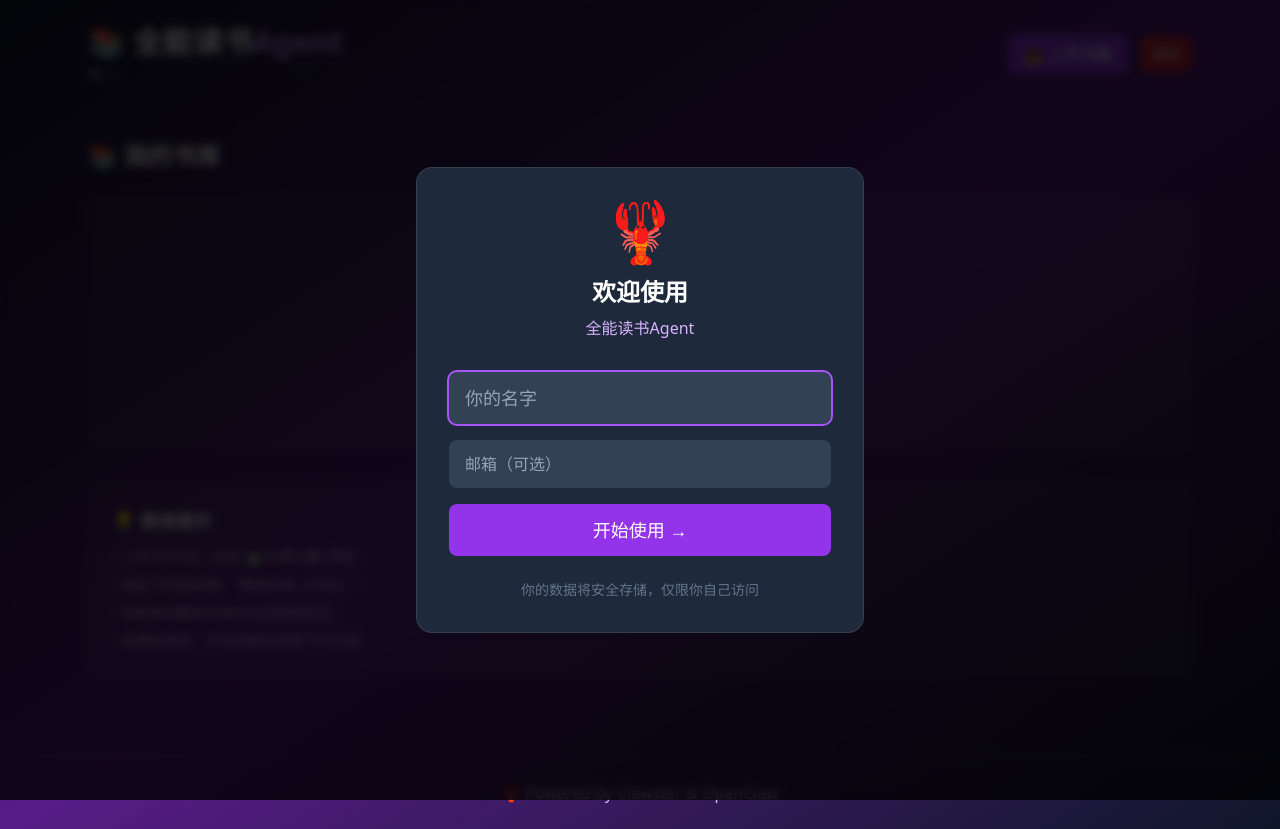
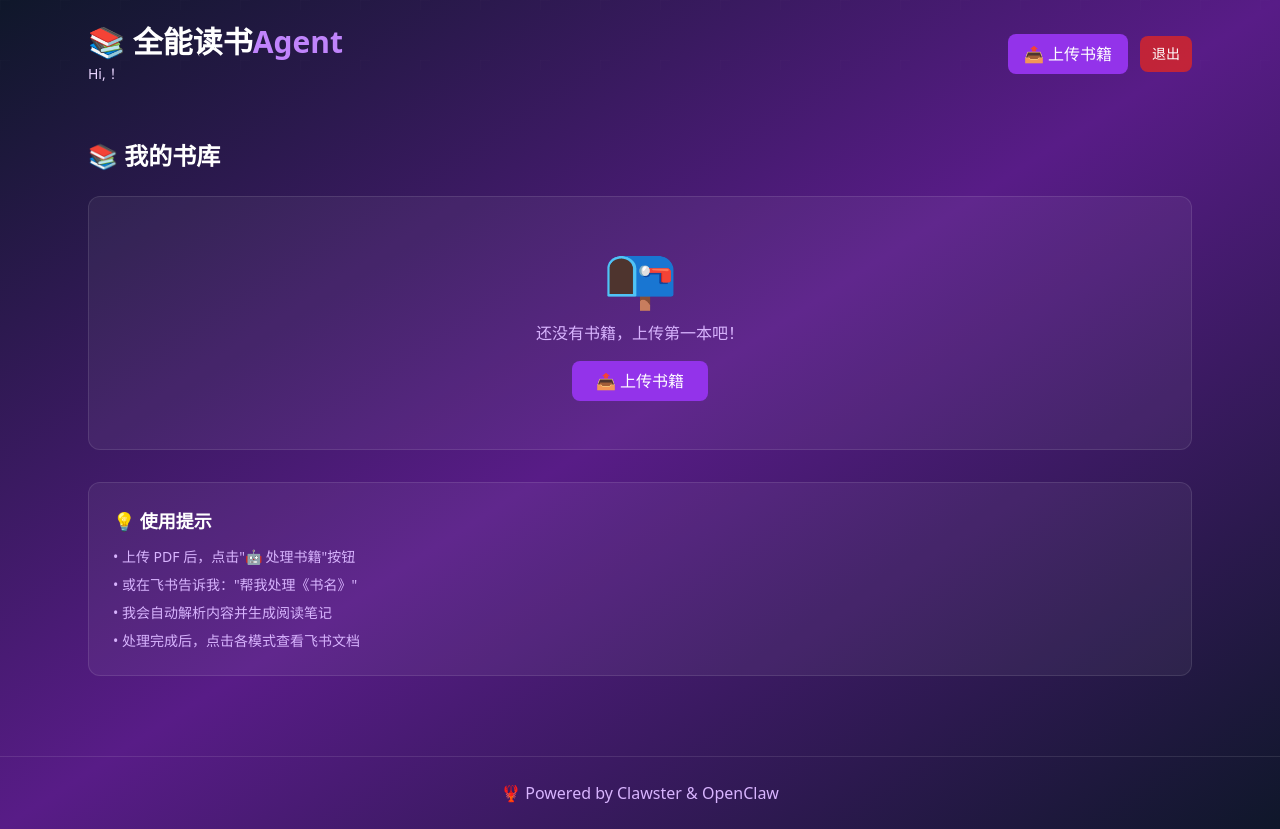
Before and after one commit to echoic24/reading-agent, a Next.js app: page / in a window 1280 px wide. Built offline with nearby package versions, Linux system fonts and the light colour scheme.

Commit message:
fix: login modal default state

```diff
--- a/src/app/page.tsx
+++ b/src/app/page.tsx
@@ -71,7 +71,7 @@ function generateUserId(): string {
 
 export default function Home() {
   const [user, setUser] = useState<User | null>(null)
-  const [showLoginModal, setShowLoginModal] = useState(true)
+  const [showLoginModal, setShowLoginModal] = useState(false)
   const [loginName, setLoginName] = useState('')
   const [loginEmail, setLoginEmail] = useState('')
   const [books, setBooks] = useState<Book[]>([])
```
